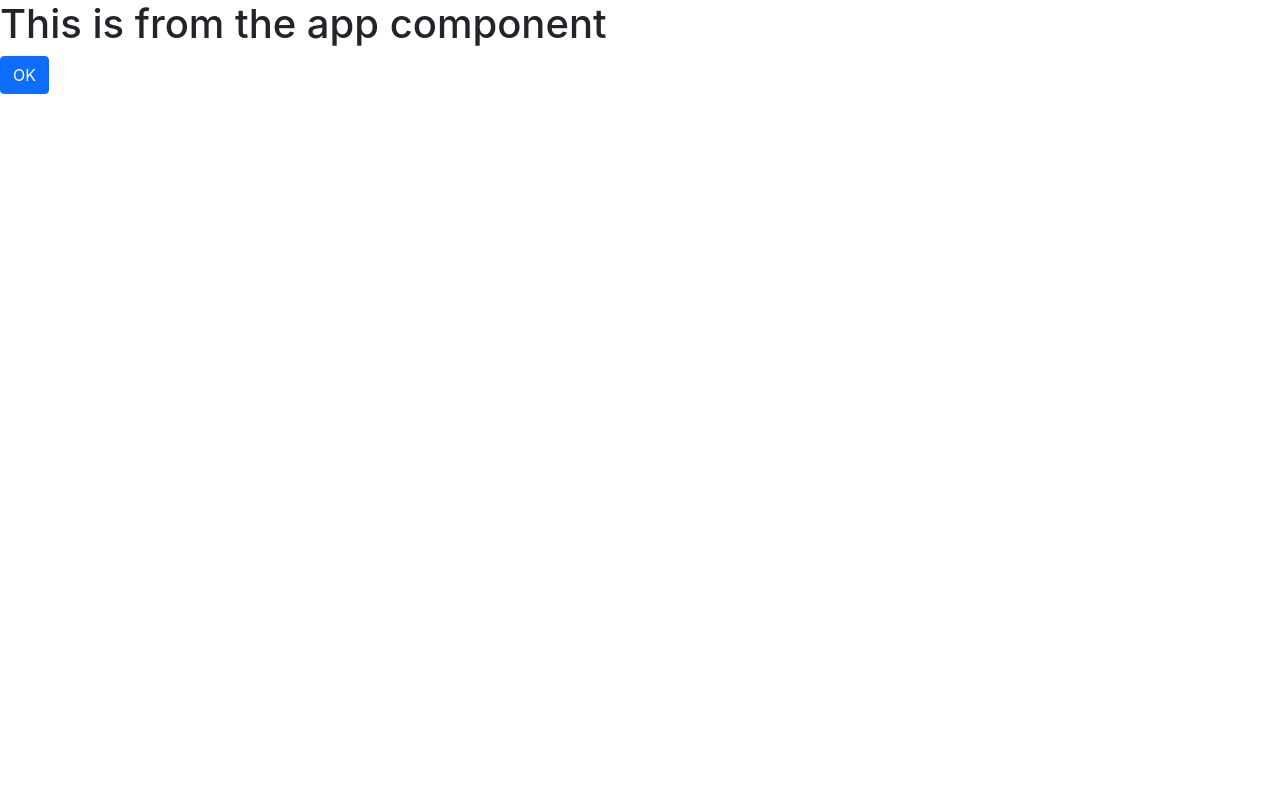
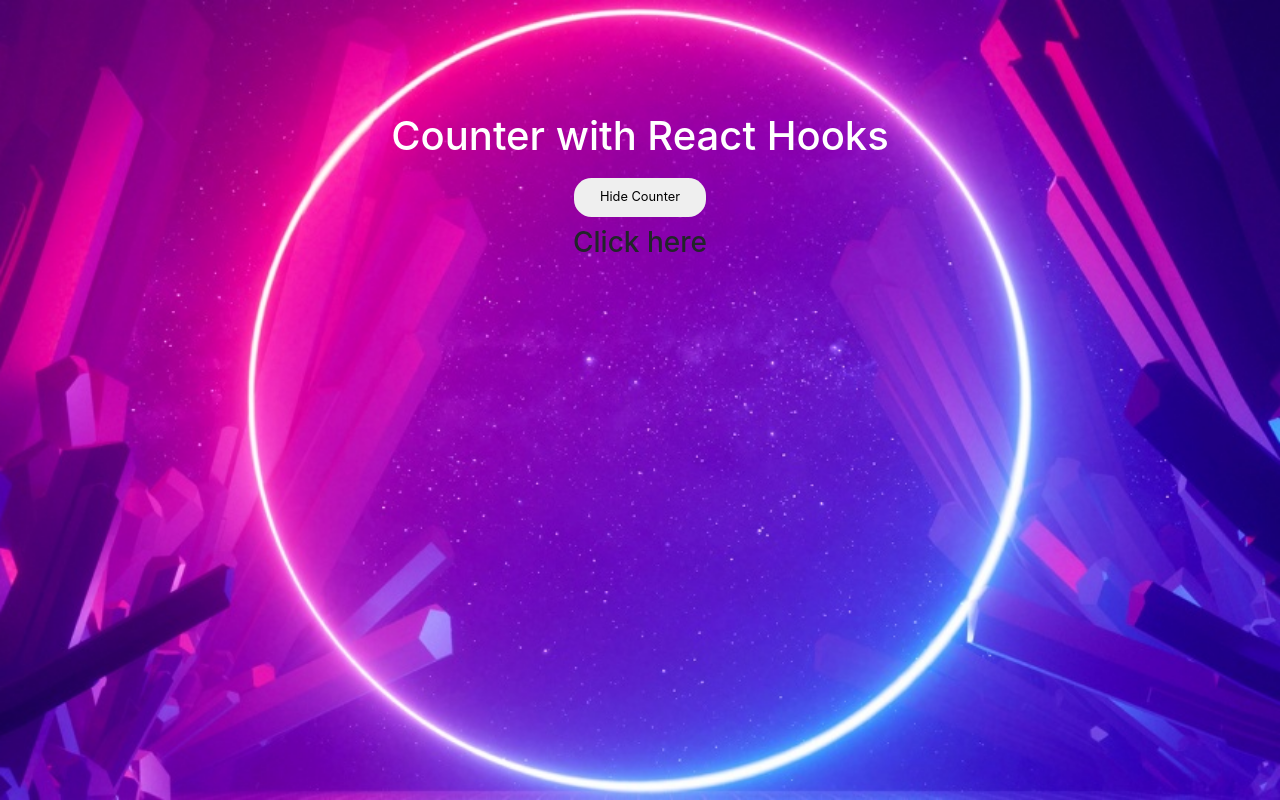
Before and after one commit to MariamBradai/boot-count, a React (Create React App) app: page / in a window 1280 px wide. Built offline with nearby package versions, Linux system fonts and the light colour scheme.

Commit message:
first commit

```diff
--- a/src/App.js
+++ b/src/App.js
@@ -1,9 +1,56 @@
+import React from 'react'
+import Counter from './components/Counter'
 function App() {
+  const [count, setCount] = React.useState(0)
+  const [totalTaps, setTotalTaps] = React.useState(0)
+  const [show, setShow] = React.useState(false)
+  function toggleCounter() {
+    setShow(show => !show)
+  }
+
+  function handleIncrement() {
+    setCount(prevCount => {
+      return prevCount + 1
+    })
+    setTotalTaps(prevTotalTaps => {
+      return prevTotalTaps + 1
+    })
+  }
+  const handleDecrement = () => {
+    if (count > 0) {
+      setCount(prevCount => prevCount - 1)
+      setTotalTaps(prevTotalTaps => prevTotalTaps + 1)
+    } else {
+      setTotalTaps(prevTotalTaps => prevTotalTaps + 1)
+    }
+
+  }
+  function handleReset() {
+    setCount(0)
+  }
+  function handleResetAll() {
+    setCount(0)
+    setTotalTaps(0)
+  }
   return (
-    <div >
-      <h1>This is from the app component</h1>
-      <button className="btn btn-primary">OK</button>
+    <div className=' app d-flex flex-column justify-content-start align-items-center text-center '>
+      <h1 className='counterReact'>Counter with React Hooks</h1>
+      <button className="hideCounter" onClick={toggleCounter}>Hide Counter</button>
+      { !show && <h3>Click here </h3> }
+      {
+        show && (
+          <Counter
+
+            countProp={count}
+            totalTapsProp={totalTaps}
+            onIncrement={handleIncrement}
+            onDecrement={handleDecrement}
+            onReset={handleReset}
+            onResetAll={handleResetAll}
+          />
+        )
+      }
     </div>
-  );
+  )
 }
 export default App;
--- /dev/null
+++ b/src/components/Counter.js
@@ -0,0 +1,22 @@
+import React from 'react'
+
+export default function Counter(props) {
+  return (
+    <div>
+      <h2>let's begin</h2>
+        <div className="counter">
+            <h1 className='colorCounter'> Counter </h1>
+            <h1 className="count"> {props.countProp} </h1>
+            <h1 className="taps"> Total taps :{props.totalTapsProp}</h1>
+            <div >
+                <button onClick={props.onIncrement}>Increment + </button>
+                <button onClick={props.onDecrement}>Decrement - </button>
+            </div>
+            <div >
+                <button className="reset-count" onClick={props.onReset}>Reset</button>
+                <button className="reset-all" onClick={props.onResetAll}>Reset All</button>
+            </div>
+        </div>
+    </div>
+  )
+}
--- a/src/index.css
+++ b/src/index.css
@@ -6,8 +6,53 @@ body {
   -webkit-font-smoothing: antialiased;
   -moz-osx-font-smoothing: grayscale;
 }
-
 code {
   font-family: source-code-pro, Menlo, Monaco, Consolas, 'Courier New',
     monospace;
 }
+.app{
+  background :url(../public/space_ring_2-wallpaper-1920x540.jpg);
+  background-repeat: no-repeat;
+  background-size: cover;
+  background-position: center;
+  min-height: 100vh;
+}
+.counterReact{
+  margin-top: 7rem;
+  color:white;
+}
+button {
+  text-align: center;
+  border: 2px solid transparent;
+  padding: 0.6rem 1.5rem;
+  margin: 0.6rem 0.2rem;
+  font-size: 0.8rem;
+  border-radius: 1.1rem;
+  line-height: 1.25;
+  cursor: pointer;
+}
+.taps {
+  font-size: 2rem;
+  color: lightblue;
+  margin-bottom: 1rem;
+}
+.counter {
+  padding: 15px;
+  border: 2px solid white;
+  border-radius: 25px;
+  box-shadow: rgba(0, 0, 0, 0.35) 0px 5px 15px;
+}
+.count {
+  font-size: 2rem;
+  color: rgb(121, 8, 83);
+}
+.reset-count {
+  background-color: lightpink;
+}
+
+.reset-all {
+  background-color: lightcoral;
+}
+.colorCounter{
+  color: rgb(54, 2, 39);
+}
```
Also changed, not shown: public/space_ring_2-wallpaper-1920x540.jpg (added).
